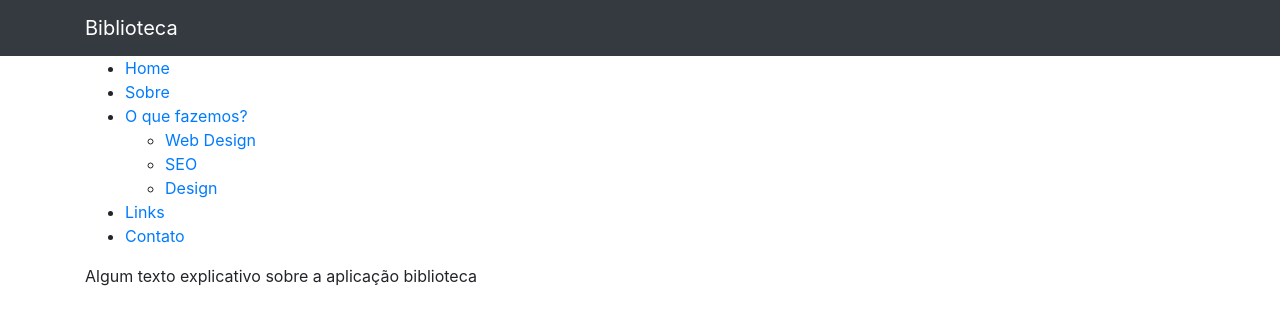
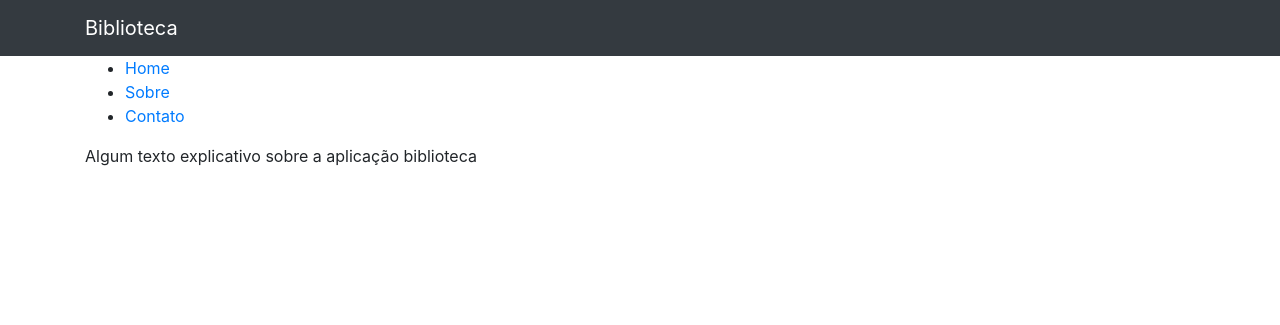
Before and after one commit to WellingtonMarinho/Biblioteca_Django, a Django app: page /sobre/ in a window 1280 px wide. Shown: the top 325 px of the page. Run offline with Django 3.2, Linux system fonts and the light colour scheme; some libraries are stand-ins or nearby versions.

Commit message:
Commitando pequenas alterações no sobre.html e adcionando arquivo .gitignore ao repositório.

```diff
--- a/contas/templates/contas/sobre.html
+++ b/contas/templates/contas/sobre.html
@@ -1,6 +1,7 @@
 {% extends 'base.html' %}
 <title>Sobre</title>
 {% block conteudo %}
+
 Algum texto explicativo sobre a aplicação biblioteca
 
 {% endblock%}
--- a/templates/parciais/_menu.html
+++ b/templates/parciais/_menu.html
@@ -1,13 +1,5 @@
 <ul class="menu">
         <li><a href="{% url 'dashboard' %}">Home</a></li>
         <li><a href="{% url 'sobre' %}">Sobre</a></li>
-            <li><a href="#">O que fazemos?</a>
-                <ul>
-                      <li><a href="#">Web Design</a></li>
-                      <li><a href="#">SEO</a></li>
-                      <li><a href="#">Design</a></li>
-                </ul>
-            </li>
-        <li><a href="#">Links</a></li>
         <li><a href="#">Contato</a></li>
 </ul>
```
Also changed, not shown: 1 other file.
